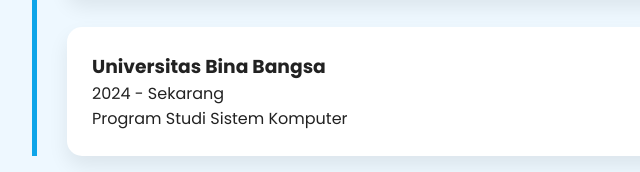
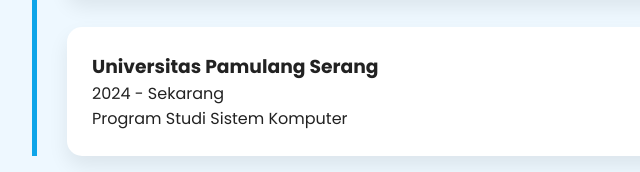
Before and after one commit to mhmdhafizh/irfann, a plain HTML site: page index.html in a window 1280 px wide. Shown: the part 2068-2240 px from the top of the page, 96-736 px from the left. Drawn offline with Linux system fonts and the light colour scheme.

Commit message:
Fix HTML structure and content for portfolio page

```diff
--- a/index.html
+++ b/index.html
@@ -116,7 +116,7 @@
             </div>
 
             <div class="timeline-item">
-                <h3>Universitas Bina Bangsa</h3>
+                <h3>Universitas Pamulang Serang</h3>
                 <span>2024 - Sekarang</span>
                 <p>Program Studi Sistem Komputer</p>
             </div>
```
